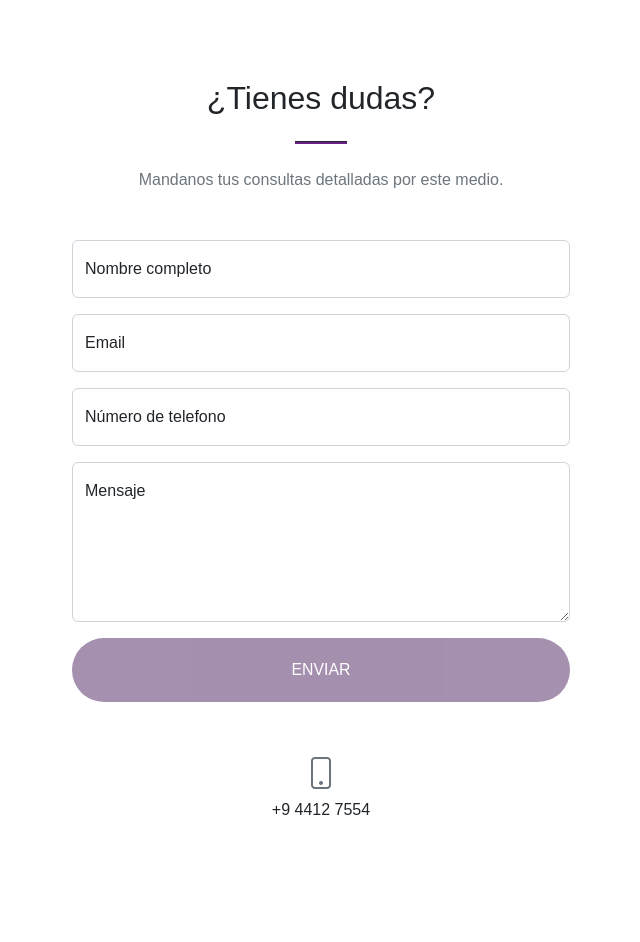
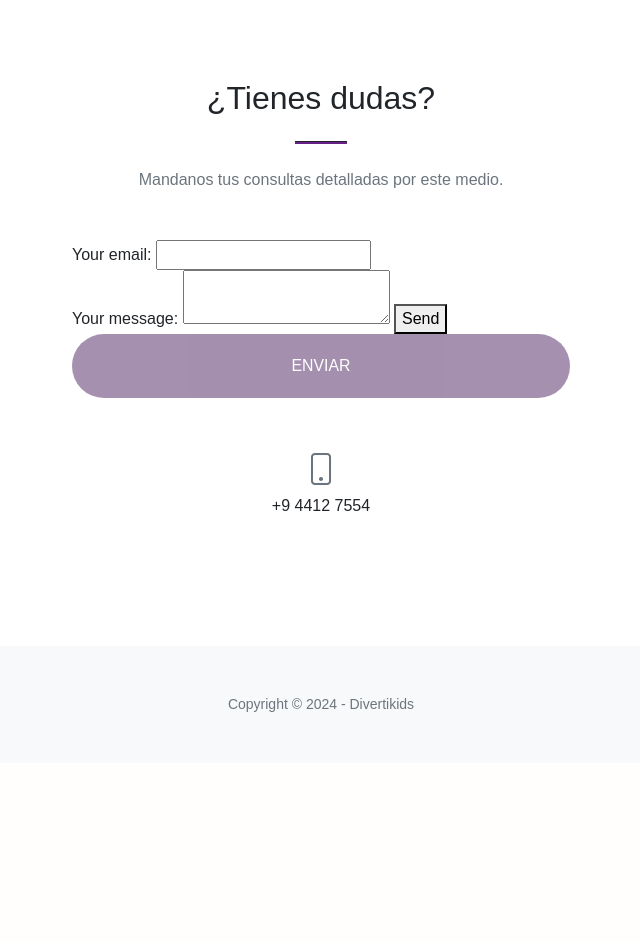
Before and after one commit to ChrisDiaz21/cdiazr-proyecto-divertikids, a Django app: page / in a window 1280 px wide. Shown: the part 2607-3549 px from the top of the page, without its empty margins (319-959 px from the left). After the commit the page ends 3319 px from the top, so only its background shows below. Run offline with Django 4.2, Linux system fonts and the light colour scheme; some libraries are stand-ins or nearby versions; some web fonts are replaced.

Commit message:
cambios fadi "Formulario"

```diff
--- a/core/templates/core/index.html
+++ b/core/templates/core/index.html
@@ -241,6 +241,9 @@
                 <a class="btn btn-light btn-xl" href="https://startbootstrap.com/theme/creative/">Download Now!</a>
             </div>
         </section>
+
+
+
         <!-- Contact-->
         <section class="page-section" id="contact">
             <div class="container px-4 px-lg-5">
@@ -260,32 +263,21 @@
                         <!-- To make this form functional, sign up at-->
                         <!-- https://startbootstrap.com/solution/contact-forms-->
                         <!-- to get an API token!-->
-                        <form id="contactForm" data-sb-form-api-token="API_TOKEN">
-                            <!-- Name input-->
-                            <div class="form-floating mb-3">
-                                <input class="form-control" id="name" type="text" placeholder="Enter your name..." data-sb-validations="required" />
-                                <label for="name">Nombre completo</label>
-                                <div class="invalid-feedback" data-sb-feedback="name:required">El nombre es requerido.</div>
-                            </div>
-                            <!-- Email address input-->
-                            <div class="form-floating mb-3">
-                                <input class="form-control" id="email" type="email" placeholder="name@example.com" data-sb-validations="required,email" />
-                                <label for="email">Email</label>
-                                <div class="invalid-feedback" data-sb-feedback="email:required">El email es requerido.</div>
-                                <div class="invalid-feedback" data-sb-feedback="email:email">El email no es válido.</div>
-                            </div>
-                            <!-- Phone number input-->
-                            <div class="form-floating mb-3">
-                                <input class="form-control" id="phone" type="tel" placeholder="(123) 456-7890" data-sb-validations="required" />
-                                <label for="phone">Número de telefono</label>
-                                <div class="invalid-feedback" data-sb-feedback="phone:required">Número de telefono requerido.</div>
-                            </div>
-                            <!-- Message input-->
-                            <div class="form-floating mb-3">
-                                <textarea class="form-control" id="message" type="text" placeholder="Enter your message here..." style="height: 10rem" data-sb-validations="required"></textarea>
-                                <label for="message">Mensaje</label>
-                                <div class="invalid-feedback" data-sb-feedback="message:required">Escriba un mensaje.</div>
-                            </div>
+                        <form
+                        action="https://formspree.io/f/mbljkeye"
+                        method="POST"
+>
+                    <label>
+                    Your email:
+                    <input type="email" name="email">
+                    </label>
+                    <label>
+                        Your message:
+                    <textarea name="message"></textarea>
+                    </label>
+<!-- your other form fields go here -->
+                    <button type="submit">Send</button>
+                    </form>
                             <!-- Submit success message-->
                             <!---->
                             <!-- This is what your users will see when the form-->
@@ -328,6 +320,9 @@
             </div>
 
         </section>
+
+
+
         <!-- Footer-->
         <footer class="bg-light py-5">
             <div class="container px-4 px-lg-5"><div class="small text-center text-muted">Copyright &copy; 2024 - Divertikids</div></div>
--- a/core/views.py
+++ b/core/views.py
@@ -1,5 +1,4 @@
 from django.shortcuts import render, HttpResponse
-
 
 def home(request):
     return render(request,"core/index.html")
```
Also changed, not shown: db.sqlite3.
